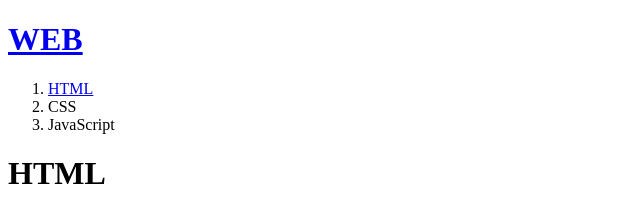
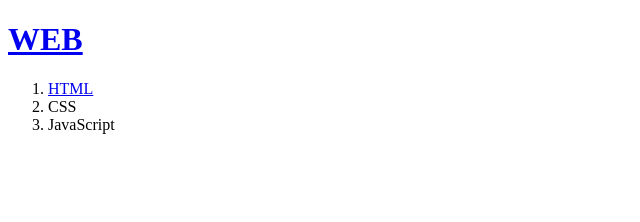
Before and after one commit to YUEL-LEE/opentutorials, a plain HTML site: page index.html in a window 1280 px wide. Shown: the whole page, without its empty margins (0-640 px from the left). Drawn offline with Linux system fonts and the light colour scheme.

Commit message:
docs: Update the index.html

```diff
--- a/index.html
+++ b/index.html
@@ -20,8 +20,6 @@
     <li>JavaScript</li>
 </ol>
 
-<h1>HTML</h1> <!-- <h1></h1> : 제목 1  -->
-
 </body>
 
 </html>
```
